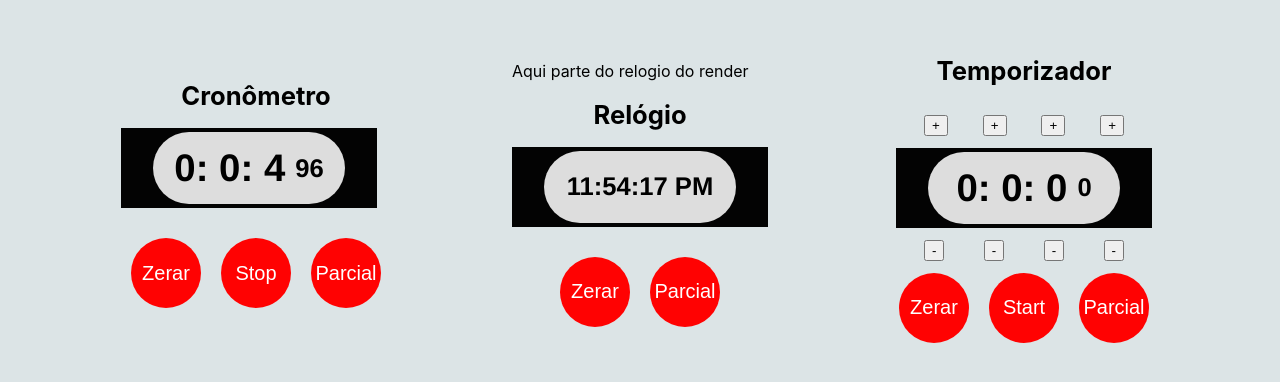
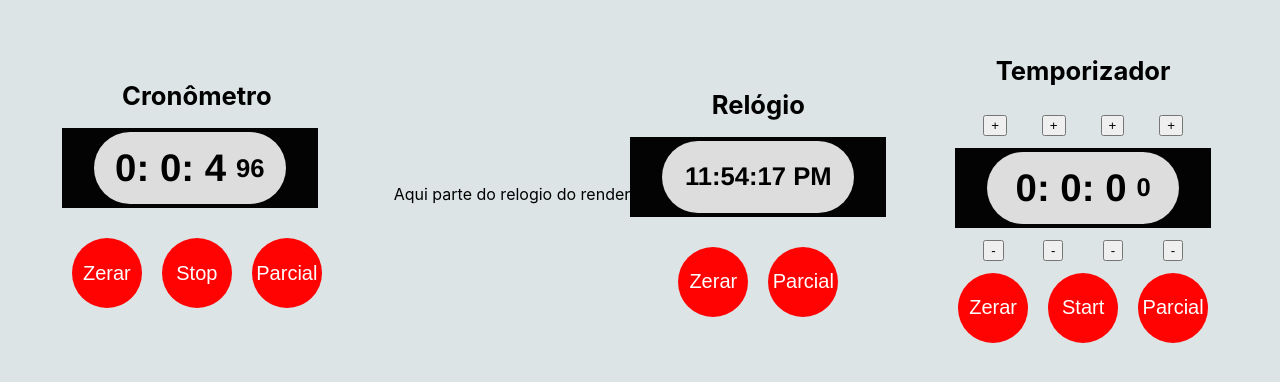
Before and after one commit to gabrielbbrito1/Desafio2-React, a React (Create React App) app: page / in a window 1280 px wide. Shown: the part 206-588 px from the top of the page. Built offline with nearby package versions, Linux system fonts and the light colour scheme.

Commit message:
Adicionando Relógio App.css

```diff
--- a/src/App.css
+++ b/src/App.css
@@ -11,6 +11,14 @@
     display: flex;
     justify-content: center;
     align-items: center;
+    flex-direction: column;
+    background-color: rgb(220,228,230) ;
+}
+.mainRelogio{
+    height: 100vh;
+    display: flex;
+    justify-content: center;
+    align-items: center ;
     flex-direction: column;
     background-color: rgb(220,228,230) ;
 }
@@ -109,6 +117,11 @@
     justify-content: center;
     align-items: center;
 }
+.relogio{
+    display: flex;
+    justify-content: center;
+    align-items: center;
+}
 .nomeRelogio{
     display: flex;
     justify-content: center;
```
